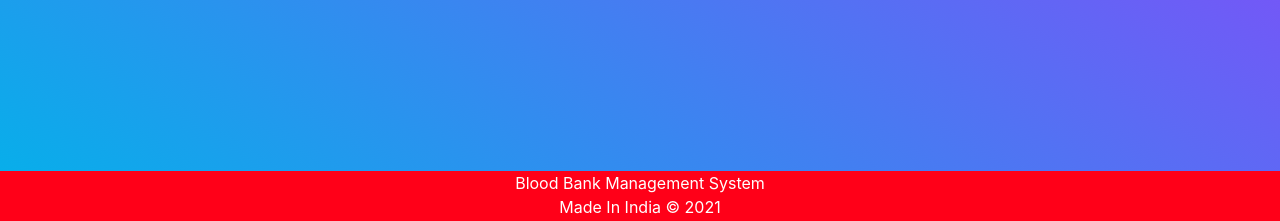
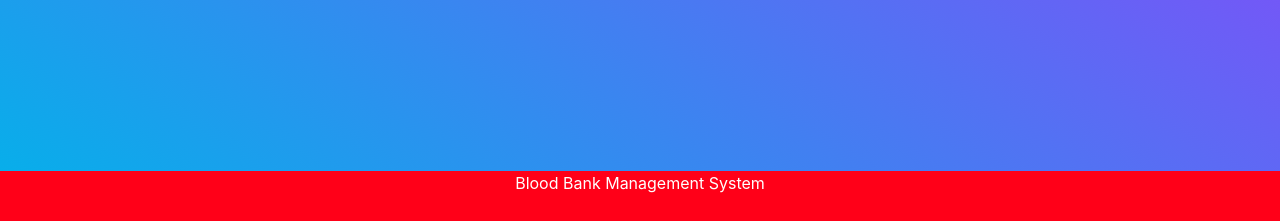
Before and after one commit to Sheetal1773/bloodbankmanagement, a Django app: page /adminlogin in a window 1280 px wide. Shown: the part 629-850 px from the top of the page. Run offline with Django 3.2, Linux system fonts and the light colour scheme; some libraries are stand-ins or nearby versions.

Commit message:
Update footer.html

```diff
--- a/templates/blood/footer.html
+++ b/templates/blood/footer.html
@@ -19,9 +19,6 @@
 
 <div class="footer">
   <p>Blood Bank Management System
-      <br>
-      Made In India &copy; 2021
-  </p>
 
 </div>
 
```
